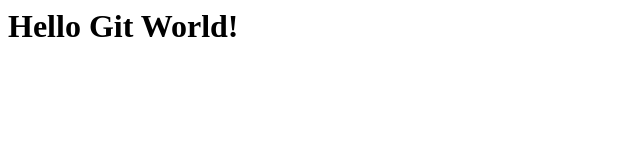
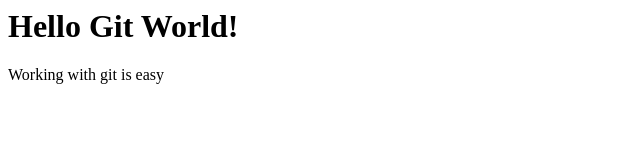
Before and after one commit to Soumyajeet29/GitGithubMasterClass, a plain HTML site: page index.html in a window 1280 px wide. Shown: the whole page, without its empty margins (0-640 px from the left). Drawn offline with Linux system fonts and the light colour scheme.

Commit message:
add div and p

```diff
--- a/index.html
+++ b/index.html
@@ -1 +1,7 @@
 <h1>Hello Git World!</h1>
+
+<div>
+    <p>
+        Working with git is easy
+    </p>
+</div>
```
